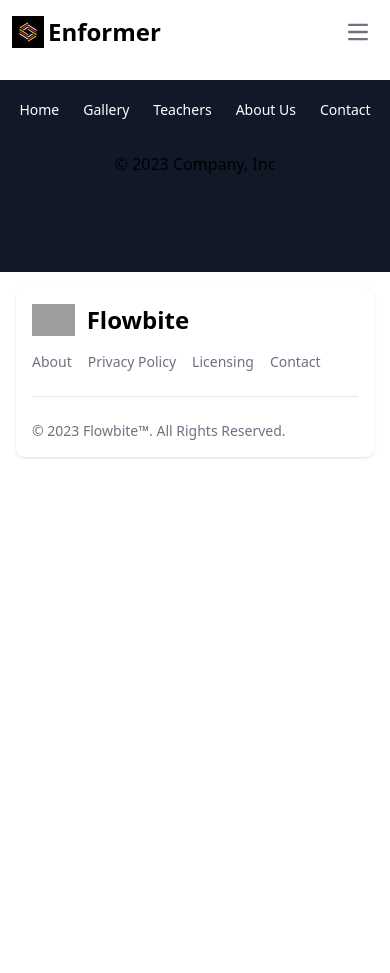
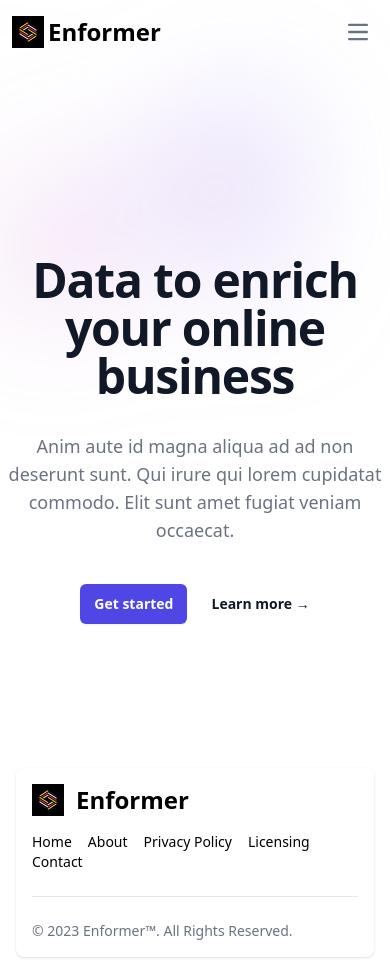
Before and after one commit to pranishs999/Enformer, a Django app: page / in a window 390 px wide. Before the commit the page ends 458 px from the top, so only its background shows below. Run offline with Django 4.2, Linux system fonts and the light colour scheme; style sheets or scripts are compiled from the project's sources; some libraries are stand-ins or nearby versions; some web fonts are replaced; grey boxes are pictures that could not be loaded.

Commit message:
progress

```diff
--- a/app1/views.py
+++ b/app1/views.py
@@ -3,15 +3,11 @@ from django.contrib.auth import authenticate,logout,login
 from django.http import HttpResponse
 from django.views.generic import TemplateView
 from django.views.generic import ListView
+from django.contrib.auth.views import LogoutView
+from django.urls import reverse_lazy
 
 class IndexView(TemplateView):
     template_name ='index.html'
 
-
-def index(request):
-    return render(request, 'signup.html')
-
-
-def logoutUser(request):
-    logout(request)
-    return redirect("/login")
+class CustomLogoutView(LogoutView):
+    next_page = reverse_lazy('login')
--- a/templates/about_us.html
+++ b/templates/about_us.html
@@ -1,8 +1,6 @@
 {% extends 'base.html' %}
 {% load static %}
 {% block title %}Home{% endblock %}
-{% block underline_about %}underline underline-offset-8 bg-gray-700 text-white{% endblock %}
 {% block content %}
 
 {% endblock content %}
-{% block underline_about %}underline underline-offset-8 bg-gray-700 text-white{% endblock %}
--- a/templates/base.html
+++ b/templates/base.html
@@ -6,7 +6,7 @@
     <meta http-equiv="X-UA-Compatible" content="IE=edge">
     <meta name="viewport" content="width=device-width, initial-scale=1.0">
     <title>Enformer</title>
-    {% comment %} <link href="https://cdnjs.cloudflare.com/ajax/libs/flowbite/2.3.0/flowbite.min.css" rel="stylesheet" /> {% endcomment %}
+    {% comment %} <link href="https://cdnjs.cloudflare.com/ajax/libs/Enformer/2.3.0/Enformer.min.css" rel="stylesheet" /> {% endcomment %}
         <!-- TailwindCSS -->
     {% comment %} <link rel="stylesheet" href="https://rsms.me/inter/inter.css"> {% endcomment %}
     <link rel="stylesheet" href="{% static 'css/tailwind.css' %}">
@@ -21,11 +21,11 @@
 
 <body>
   <header class="header">
-    <nav class="bg-white border-gray-200 dark:bg-white">
+    <nav class="bg-grey-900 border-gray-200 dark:bg-grey-900">
       <div class="max-w-screen-xl flex flex-wrap items-center justify-between mx-auto p-3">
         <a href="/" class="flex items-center space-x-1 rtl:space-x-reverse">
-            <img src="{% static '/img/logo.jpg' %}" class="h-8 bor" alt="Flowbite Logo" />
-            <span class="self-center text-2xl font-semibold whitespace-nowrap dark:text-gray-900">Enformer</span>
+            <img src="{% static '/img/logo.jpg' %}" class="h-8 bor" alt="Enformer Logo" />
+            <span class="self-center text-2xl font-semibold grey-900space-nowrap dark:text-gray-900">Enformer</span>
         </a>
         <button data-collapse-toggle="navbar-default" type="button" class="inline-flex items-center p-2 w-10 h-10 justify-center text-sm text-gray-500 rounded-lg md:hidden hover:bg-gray-100 focus:outline-none    focus:ring-gray-200 dark:text-gray-400 dark:hover:bg-gray-700 dark:focus:ring-gray-600" aria-controls="navbar-default" aria-expanded="false">
             <span class="sr-only">Open main menu</span>
@@ -34,71 +34,77 @@
             </svg>
         </button>
           <div class="hidden w-full md:block md:w-auto justify-end" id="navbar-default">
-            <ul class="font-medium flex flex-col p-4 md:p-0 mt-4 bg-white md:flex-row md:space-x-8 rtl:space-x-reverse md:mt-0 md:border-0 md:bg-white dark:bg-white md:dark:bg-white dark:border-white">
-              <a href="/" class="{% block underline_home %}{% endblock %} text-gray-900 hover:bg-gray-700 hover:text-white rounded-md px-3 py-2 text-sm font-medium">Home</a>
-              <a href="/blogs" class="{% block underline_blogs %}{% endblock %} text-gray-900 hover:bg-gray-700 hover:text-white rounded-md px-3 py-2 text-sm font-medium">Blogs</a>
-              <a href="/profile" class="{% block underline_profile %}{% endblock %} text-gray-900 hover:bg-gray-700 hover:text-white rounded-md px-3 py-2 text-sm font-medium">Profile</a>
-              <a href="/edit" class="{% block underline_edit %}{% endblock %} text-gray-900 hover:bg-gray-700 hover:text-white rounded-md px-3 py-2 text-sm font-medium">Edit</a>
-              <a href="/add" class="{% block underline_add %}{% endblock %} text-gray-900 hover:bg-gray-700 hover:text-white rounded-md px-3 py-2 text-sm font-medium">Add</a>
-              <a href="/{{login_value}}" class="{% block underline_login %}{% endblock %} text-gray-900 hover:bg-gray-700 hover:text-white rounded-md px-3 py-2 text-sm font-medium">{{login_data}}</a>
-              <a href="/about" class="{% block underline_about %}{% endblock %} text-gray-900 hover:bg-gray-700 hover:text-white rounded-md px-3 py-2 text-sm font-medium">About Us</a>
-              <a href="/contact" class="{% block underline_contact %}{% endblock %} text-gray-900 hover:bg-gray-700 hover:text-white rounded-md px-3 py-2 text-sm font-medium">Contact</a>
+            <ul class="font-medium flex flex-col p-4 md:p-0 mt-4 bg-grey-900 md:flex-row md:space-x-8 rtl:space-x-reverse md:mt-0 md:border-0 md:bg-grey-900 dark:bg-grey-900 md:dark:bg-grey-900 dark:border-grey-900">
+              <a href="/" class="block py-2 px-3 text-gray-900 rounded hover:bg-gray-900 md:hover:bg-transparent md:border-0 md:hover:text-blue-700 md:p-0 dark:text-grey-900 md:dark:hover:text-gray-600 dark:hover:bg-gray-700 dark:hover:text-grey-900 md:dark:hover:bg-transparent">Home</a>
+              <a href="/blogs" class="block py-2 px-3 text-gray-900 rounded hover:bg-gray-900 md:hover:bg-transparent md:border-0 md:hover:text-blue-700 md:p-0 dark:text-grey-900 md:dark:hover:text-gray-600 dark:hover:bg-gray-700 dark:hover:text-grey-900 md:dark:hover:bg-transparent">Blogs</a>
+              <a href="/profile" class="block py-2 px-3 text-gray-900 rounded hover:bg-gray-900 md:hover:bg-transparent md:border-0 md:hover:text-blue-700 md:p-0 dark:text-grey-900 md:dark:hover:text-gray-600 dark:hover:bg-gray-700 dark:hover:text-grey-900 md:dark:hover:bg-transparent">Profile</a>
+              <a href="/edit" class="block py-2 px-3 text-gray-900 rounded hover:bg-gray-900 md:hover:bg-transparent md:border-0 md:hover:text-blue-700 md:p-0 dark:text-grey-900 md:dark:hover:text-gray-600 dark:hover:bg-gray-700 dark:hover:text-grey-900 md:dark:hover:bg-transparent">Edit</a>
+              <a href="/add" class="block py-2 px-3 text-gray-900 rounded hover:bg-gray-900 md:hover:bg-transparent md:border-0 md:hover:text-blue-700 md:p-0 dark:text-grey-900 md:dark:hover:text-gray-600 dark:hover:bg-gray-700 dark:hover:text-grey-900 md:dark:hover:bg-transparent">Add</a>
+              {% if user.is_authenticated %}
+                <a href="/logout"
+                  class="block py-2 px-3 text-gray-900 rounded hover:bg-gray-900 md:hover:bg-transparent
+                          md:border-0 md:hover:text-blue-700 md:p-0 dark:text-grey-900
+                          md:dark:hover:text-gray-600 dark:hover:bg-gray-700 dark:hover:text-grey-900
+                          md:dark:hover:bg-transparent">
+                  Logout
+                </a>
+                {% else %}
+                    <a href="/login"
+                      class="block py-2 px-3 text-gray-900 rounded hover:bg-gray-900 md:hover:bg-transparent
+                              md:border-0 md:hover:text-blue-700 md:p-0 dark:text-grey-900
+                              md:dark:hover:text-gray-600 dark:hover:bg-gray-700 dark:hover:text-grey-900
+                              md:dark:hover:bg-transparent">
+                      Login
+                    </a><body class="bg-white">
+
+              {% endif %}
+
+              <a href="/about" class="block py-2 px-3 text-gray-900 rounded hover:bg-gray-900 md:hover:bg-transparent md:border-0 md:hover:text-blue-700 md:p-0 dark:text-grey-900 md:dark:hover:text-gray-600 dark:hover:bg-gray-700 dark:hover:text-grey-900 md:dark:hover:bg-transparent">About Us</a>
+              <a href="/contact" class="block py-2 px-3 text-gray-900 rounded hover:bg-gray-900 md:hover:bg-transparent md:border-0 md:hover:text-blue-700 md:p-0 dark:text-grey-900 md:dark:hover:text-gray-600 dark:hover:bg-gray-700 dark:hover:text-grey-900 md:dark:hover:bg-transparent">Contact</a>
             </ul>
           </div>
       </div>
     </nav>
   </header>
 
-  <main class="container mt-4">
+  <main class="container mt-16">
     {% block content %}
     {% endblock content %}
   </main>
-  <footer class="footer mt-auto py-3 pb-24 bg-gray-900 sticky">
-    <div class="container">
-      <span class="text-body-secondary ">
-        <ul class="nav border-bottom pb-3 mb-3 flex justify-center">
-          <a href="#" class="text-white {% block underline_home_f %}{% endblock %}  hover:bg-gray-50 hover:text-gray-700 rounded-md px-3 py-2 text-sm font-medium">Home</a>
-          <a href="#" class="text-white {% block underline_gallery_f %}{% endblock %}  hover:bg-gray-50 hover:text-gray-700 rounded-md px-3 py-2 text-sm font-medium">Gallery</a>
-          <a href="#" class="text-white {% block underline_teachers_f %}{% endblock %}  hover:bg-gray-50 hover:text-gray-700 rounded-md px-3 py-2 text-sm font-medium">Teachers</a>
-          <a href="#" class="text-white {% block underline_about_f %}{% endblock %}  hover:bg-gray-50 hover:text-gray-700 rounded-md px-3 py-2 text-sm font-medium">About Us</a>
-          <a href="#" class="text-white {% block underline_contact_f %}{% endblock %}  hover:bg-gray-50 hover:text-gray-700 rounded-md px-3 py-2 text-sm font-medium">Contact</a>
-        </ul>
-        <p class="text-center text-body-secondary">© 2023 Company, Inc</p>
-      </span>
-    </div>
-  </footer>
 
-
-<footer class="bg-white rounded-lg shadow dark:bg-gray-900 m-4">
+<footer class="bg-white rounded-lg shadow dark:bg-white m-4">
   <div class="w-full max-w-screen-xl mx-auto p-4 md:py-8">
       <div class="sm:flex sm:items-center sm:justify-between">
-          <a href="https://flowbite.com/" class="flex items-center mb-4 sm:mb-0 space-x-3 rtl:space-x-reverse">
-              <img src="https://flowbite.com/docs/images/logo.svg" class="h-8" alt="Flowbite Logo" />
-              <span class="self-center text-2xl font-semibold whitespace-nowrap dark:text-white">Flowbite</span>
+          <a href="/" class="flex items-center mb-4 sm:mb-0 space-x-3 rtl:space-x-reverse">
+              <img src="{% static '/img/logo.jpg' %}" class="h-8" alt="Enformer Logo" />
+              <span class="self-center text-2xl font-semibold grey-900space-nowrap dark:text-grey-900">Enformer</span>
           </a>
-          <ul class="flex flex-wrap items-center mb-6 text-sm font-medium text-gray-500 sm:mb-0 dark:text-gray-400">
-              <li>
-                  <a href="#" class="hover:underline me-4 md:me-6">About</a>
+          <ul class="flex flex-wrap items-center mb-6 text-sm font-medium text-gay-900 sm:mb-0 dark:text-gray-900">
+            <li>
+                <a href="#" class="hover:underline me-4 md:me-6 hover:bg-gray-900 md:hover:bg-transparent">Home</a>
+            </li>
+            <li>
+                <a href="#" class="hover:underline me-4 md:me-6 hover:bg-gray-900 md:hover:bg-transparent">About</a>
+            </li>
+            <li>
+                  <a href="#" class="hover:underline me-4 md:me-6" hover:bg-gray-900 md:hover:bg-transparent>Privacy Policy</a>
               </li>
               <li>
-                  <a href="#" class="hover:underline me-4 md:me-6">Privacy Policy</a>
+                  <a href="#" class="hover:underline me-4 md:me-6 hover:bg-gray-900 md:hover:bg-transparent">Licensing</a>
               </li>
               <li>
-                  <a href="#" class="hover:underline me-4 md:me-6">Licensing</a>
-              </li>
-              <li>
-                  <a href="#" class="hover:underline">Contact</a>
+                  <a href="#" class="hover:underline hover:bg-gray-900 md:hover:bg-transparent">Contact</a>
               </li>
           </ul>
       </div>
       <hr class="my-6 border-gray-200 sm:mx-auto dark:border-gray-700 lg:my-8" />
-      <span class="block text-sm text-gray-500 sm:text-center dark:text-gray-400">© 2023 <a href="https://flowbite.com/" class="hover:underline">Flowbite™</a>. All Rights Reserved.</span>
+      <span class="block text-sm text-gray-500 sm:text-center dark:text-gray-400">© 2023 <a href="/" class="hover:underline">Enformer™</a>. All Rights Reserved.</span>
   </div>
 </footer>
 
 
 </body>
-<script src="https://cdnjs.cloudflare.com/ajax/libs/flowbite/2.3.0/flowbite.min.js"></script>
+<script src="https://cdnjs.cloudflare.com/ajax/libs/Enformer/2.3.0/Enformer.min.js"></script>
 <script src="https://cdn.tailwindcss.com"></script>
 
 </html>
--- a/templates/index.html
+++ b/templates/index.html
@@ -1,7 +1,29 @@
 {% extends 'base.html' %}
 {% load static %}
 {% block title %}Home{% endblock %}
-{% block underline_home %}underline underline-offset-8 bg-gray-700 text-white{% endblock %}
 {% block content %}
 
+
+    <!-- Hero Section (Only on the Landing Page) -->
+    <div class="relative isolate px-6lg:px-8">
+        <div class="absolute inset-x-0 -top-40 -z-10 transform-gpu overflow-hidden blur-3xl sm:-top-80" aria-hidden="true">
+            <div class="relative left-[calc(50%-11rem)] aspect-[1155/678] w-[36.125rem] -translate-x-1/2 rotate-[30deg] bg-gradient-to-tr from-[#ff80b5] to-[#9089fc] opacity-30 sm:left-[calc(50%-30rem)] sm:w-[72.1875rem]" style="clip-path: polygon(74.1% 44.1%, 100% 61.6%, 97.5% 26.9%, 85.5% 0.1%, 80.7% 2%, 72.5% 32.5%, 60.2% 62.4%, 52.4% 68.1%, 47.5% 58.3%, 45.2% 34.5%, 27.5% 76.7%, 0.1% 64.9%, 17.9% 100%, 27.6% 76.8%, 76.1% 97.7%, 74.1% 44.1%)"></div>
+        </div>
+        <div class="mx-auto max-w-2xl py-32 sm:py-48 lg:py-56">
+            <div class="text-center">
+                <h1 class="text-5xl font-semibold tracking-tight text-gray-900 sm:text-7xl">Data to enrich your online business</h1>
+                <p class="mt-8 text-lg font-medium text-gray-500 sm:text-xl">
+                    Anim aute id magna aliqua ad ad non deserunt sunt. Qui irure qui lorem cupidatat commodo. Elit sunt amet fugiat veniam occaecat.
+                </p>
+                <div class="mt-10 flex items-center justify-center gap-x-6">
+                    <a href="#" class="rounded-md bg-indigo-600 px-3.5 py-2.5 text-sm font-semibold text-white shadow-sm hover:bg-indigo-500">
+                        Get started
+                    </a>
+                    <a href="#" class="text-sm font-semibold text-gray-900">Learn more <span aria-hidden="true">→</span></a>
+                </div>
+            </div>
+        </div>
+    </div>
+
+
 {% endblock content %}
```
Also changed, not shown: test.html (added, +35 -0 lines), README.md.
